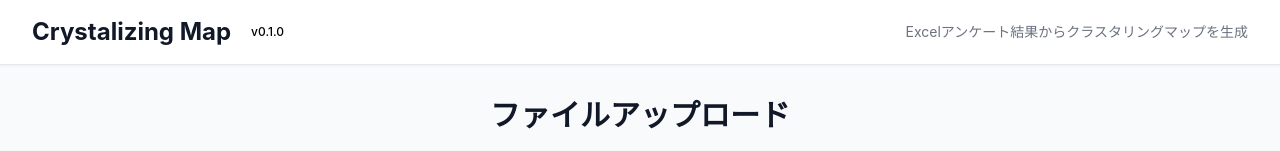
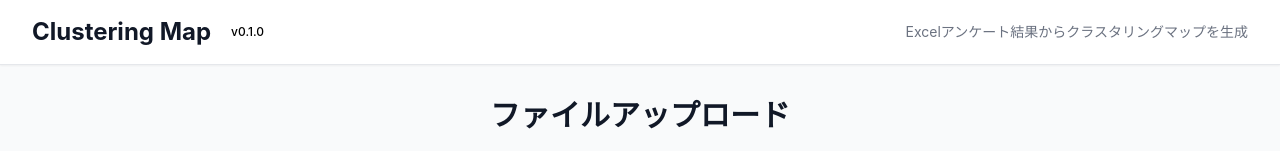
Before and after one commit to RikuTerayama/clustering-map-frontend, a React (Vite) app: page / in a window 1280 px wide. Shown: the top 151 px of the page. Built offline with nearby package versions, Linux system fonts and the light colour scheme; no server answers.

Commit message:
Update Header.tsx

```diff
--- a/src/components/Header.tsx
+++ b/src/components/Header.tsx
@@ -7,7 +7,7 @@ export const Header: React.FC = () => {
         <div className="flex justify-between items-center h-16">
           <div className="flex items-center">
             <h1 className="text-2xl font-bold text-gray-900">
-              Crystalizing Map
+              Clustering Map
             </h1>
             <span className="ml-3 px-2 py-1 text-xs font-medium bg-primary-100 text-primary-800 rounded-full">
               v0.1.0
```
